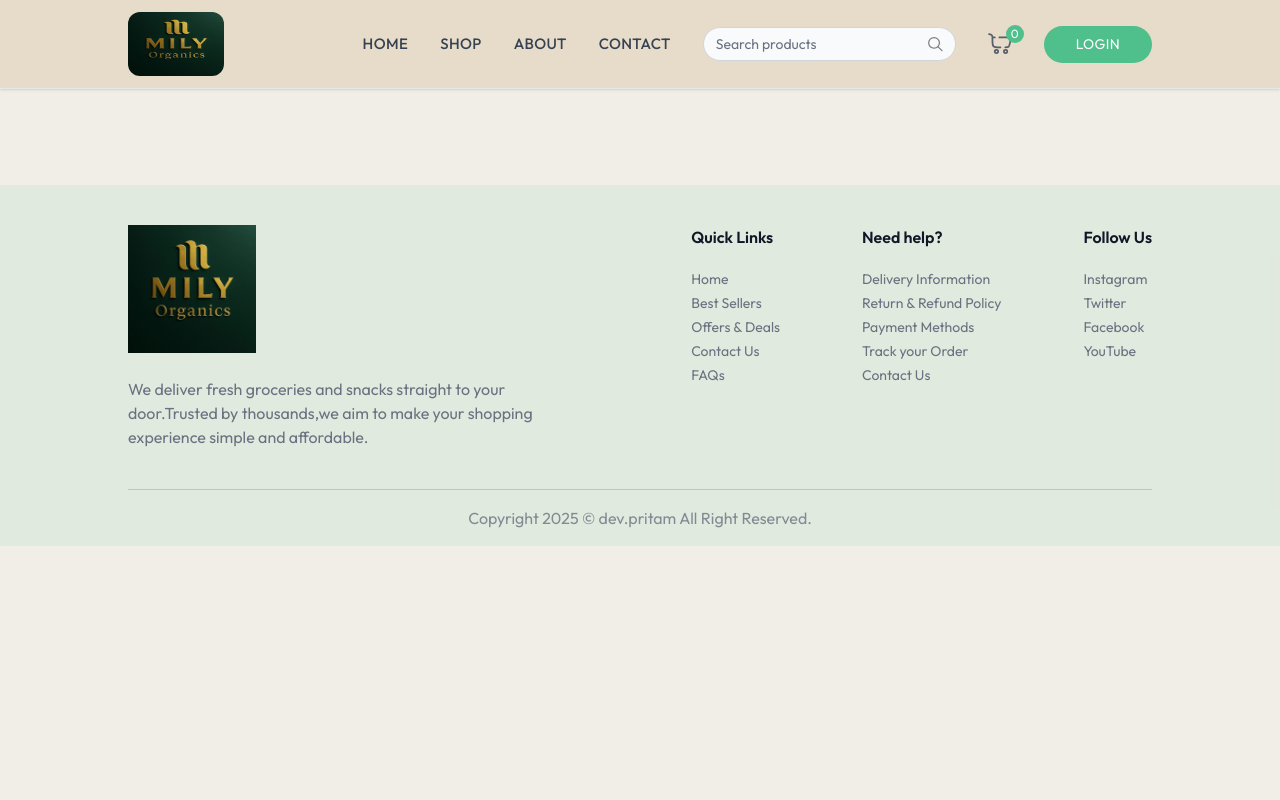
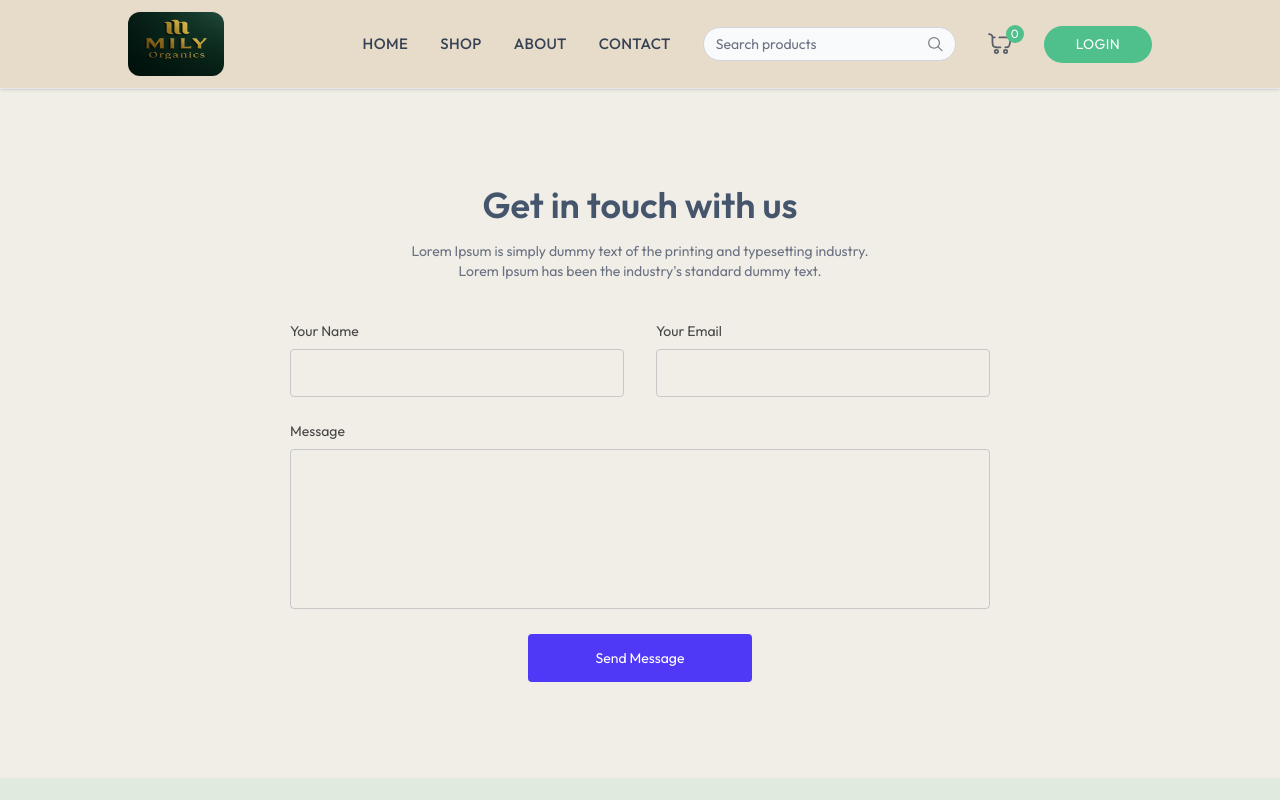
Before and after one commit to dev-pritamdutta/Mily-organics, a React (Vite) app in the folder client/: page /contact in a window 1280 px wide. Shown: the top 800 px of the page. Built offline with nearby package versions, Linux system fonts and the light colour scheme; no server answers.

Commit message:
about and contact page is done

```diff
--- a/client/package.json
+++ b/client/package.json
@@ -10,6 +10,7 @@
     "preview": "vite preview"
   },
   "dependencies": {
+    "@emailjs/browser": "^4.4.1",
     "@tailwindcss/vite": "^4.1.4",
     "animate.css": "^4.1.1",
     "axios": "^1.9.0",
--- a/client/src/App.jsx
+++ b/client/src/App.jsx
@@ -21,6 +21,7 @@ import Loading from "./components/Loading";
 import EditProduct from "./pages/seller/EditProduct";
 import AllUsers from "./pages/seller/AllUsers";
 import About from "./components/About";
+import Contact from "./components/Contact";
 
 const App = () => {
   const isSellerPath = useLocation().pathname.includes("seller");
@@ -51,6 +52,7 @@ const App = () => {
 
         <Route path="/loader" element={<Loading />} />
         <Route path="/about" element={<About />} />
+        <Route path="/contact" element={<Contact />} />
 
         <Route
           path="/seller"
--- /dev/null
+++ b/client/src/components/Contact.jsx
@@ -0,0 +1,92 @@
+import React, { useRef } from "react";
+import emailjs from "@emailjs/browser";
+import toast from "react-hot-toast";
+
+const Contact = () => {
+  const form = useRef();
+
+  const sendEmail = (e) => {
+    e.preventDefault();
+
+    emailjs
+      .sendForm(
+        import.meta.env.VITE_SERVICE_ID,
+        import.meta.env.VITE_TEMPLATE_ID,
+        form.current,
+        import.meta.env.VITE_PUBLIC_KEY
+      )
+      .then(
+        () => {
+          toast.success("Message sent successfully!");
+          form.current.reset();
+        },
+        (error) => {
+          console.error(error.text);
+          toast.error("Failed to send message.");
+        }
+      );
+  };
+
+  return (
+    <form
+      ref={form}
+      onSubmit={sendEmail}
+      className="flex flex-col items-center text-sm "
+    >
+      <h1 className="text-4xl mt-24 font-semibold text-slate-600 pb-4">
+        Get in touch with us
+      </h1>
+      <p className="text-sm text-gray-500 text-center pb-10">
+        Lorem Ipsum is simply dummy text of the printing and typesetting
+        industry.
+        <br />
+        Lorem Ipsum has been the industry's standard dummy text.
+      </p>
+
+      <div className="flex flex-col md:flex-row items-center gap-8 w-[350px] md:w-[700px]">
+        <div className="w-full">
+          <label className="text-black/70" htmlFor="user_name">
+            Your Name
+          </label>
+          <input
+            name="user_name"
+            type="text"
+            required
+            className="h-12 p-2 mt-2 w-full border border-gray-500/30 rounded outline-none focus:border-indigo-300"
+          />
+        </div>
+        <div className="w-full">
+          <label className="text-black/70" htmlFor="user_email">
+            Your Email
+          </label>
+          <input
+            name="user_email"
+            type="email"
+            required
+            className="h-12 p-2 mt-2 w-full border border-gray-500/30 rounded outline-none focus:border-indigo-300"
+          />
+        </div>
+      </div>
+
+      <div className="mt-6 w-[350px] md:w-[700px]">
+        <label className="text-black/70" htmlFor="message">
+          Message
+        </label>
+        <textarea
+          name="message"
+          required
+          className="w-full mt-2 p-2 h-40 border border-gray-500/30 rounded resize-none outline-none focus:border-indigo-300"
+        ></textarea>
+      </div>
+
+      <button
+        type="submit"
+        className="mt-5 cursor-pointer bg-indigo-600 text-white h-12 w-56 px-4 rounded active:scale-95 transition"
+      >
+        Send Message
+      </button>
+    </form>
+  );
+};
+
+export default Contact;
--- a/client/src/context/AppContext.jsx
+++ b/client/src/context/AppContext.jsx
@@ -99,17 +99,18 @@ export const AppContextProvider = ({ children }) => {
     }
     return totalCount;
   };
-  //Get Cart Total Amount
+  // Get Cart Total Amount
   const getCartAmount = () => {
     let totalAmount = 0;
     for (const items in cartItems) {
-      let itemInfo = products.find((product) => product._id === items);
-      if (cartItems[items] > 0) {
+      const itemInfo = products.find((product) => product._id === items);
+      if (itemInfo && cartItems[items] > 0) {
         totalAmount += itemInfo.offerPrice * cartItems[items];
       }
     }
-    return Math.floor(totalAmount * 100) / 100;
+    return Number(totalAmount.toFixed(2)); //
   };
+
   useEffect(() => {
     fetchUser();
     fetchSeller();
--- a/client/src/pages/Cart.jsx
+++ b/client/src/pages/Cart.jsx
@@ -285,7 +285,7 @@ const Cart = () => {
             <span>Total Amount:</span>
             <span>
               {currency}
-              {getCartAmount() + (getCartAmount() * 2) / 100}
+              {getCartAmount()}
             </span>
           </p>
         </div>
--- a/client/src/pages/MyOrders.jsx
+++ b/client/src/pages/MyOrders.jsx
@@ -74,7 +74,7 @@ const MyOrders = () => {
                 <div className="flex flex-col justify-center md:ml-8 mb-4 md:mb-0">
                   <p>Quantity: {item.quantity || "1"}</p>
                   <p>Status: {order.status}</p>
-                  <p>Date: {new Date(order.createdAt).toLocaleDateString()}</p>
+                  <p className="text-black">Date: {new Date(order.createdAt).toLocaleDateString()}</p>
                 </div>
 
                 <p className="text-[var(--color-primary)] text-lg font-medium">
```
Also changed, not shown: 2 other files (tests, documents, lock files or other folders).
